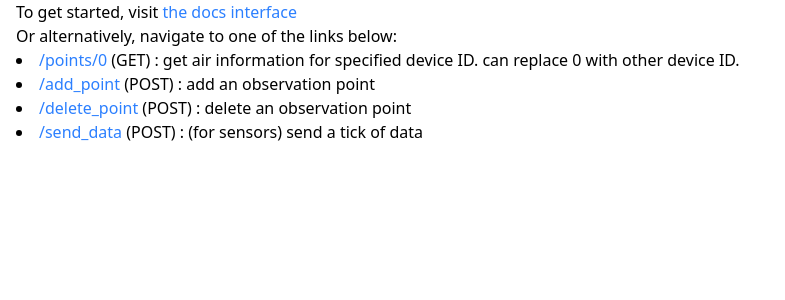
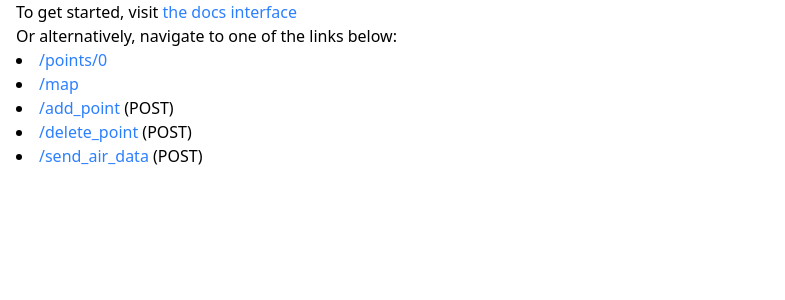
Before and after one commit to JoseTomanan/air-quality-monitoring, a FastAPI app: page / in a window 1280 px wide. Shown: the part 61-361 px from the top of the page, without its empty margins (0-785 px from the left). Run offline with FastAPI, Linux system fonts and the light colour scheme.

Commit message:
feat: Add /map to directories

```diff
--- a/templates/index.html
+++ b/templates/index.html
@@ -22,18 +22,20 @@
     <h2>To get started, visit <a href="/docs">the docs interface</a></h2>
     <h2>Or alternatively, navigate to one of the links below:</h2>
     <ul class="list-inside list-disc">
-        <li><a href="/points/0">/points/0</a> (GET)
-            : get air information for specified device ID. can replace 0 with other device ID.
+        <li>
+            <a href="/points/0">/points/0</a>
+        </li>
+        <li>
+            <a href="/map">/map</a>
         </li>
         <li>
             <a href="/add_point">/add_point</a> (POST)
-            : add an observation point
         </li>
-        <li><a href="/delete_point">/delete_point</a> (POST)
-            : delete an observation point
+        <li>
+            <a href="/delete_point">/delete_point</a> (POST)
         </li>
-        <li><a href="/send_data">/send_data</a> (POST)
-            : (for sensors) send a tick of data
+        <li>
+            <a href="/send_air_data">/send_air_data</a> (POST)
         </li>
     </ul>
 {% endblock %}
```
